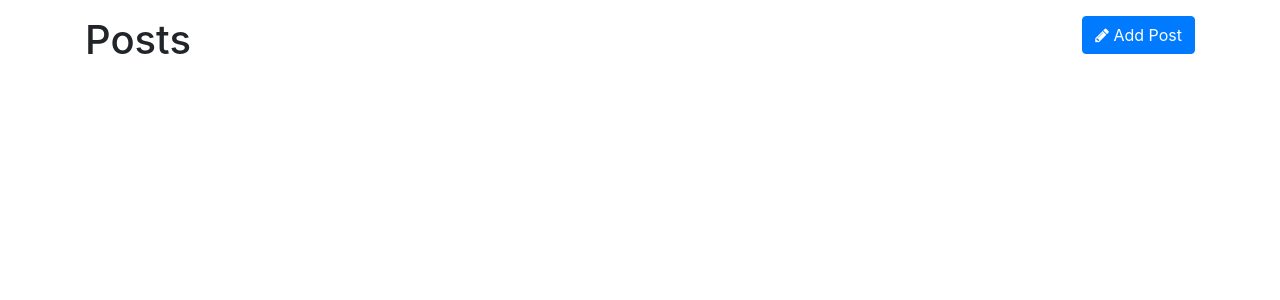
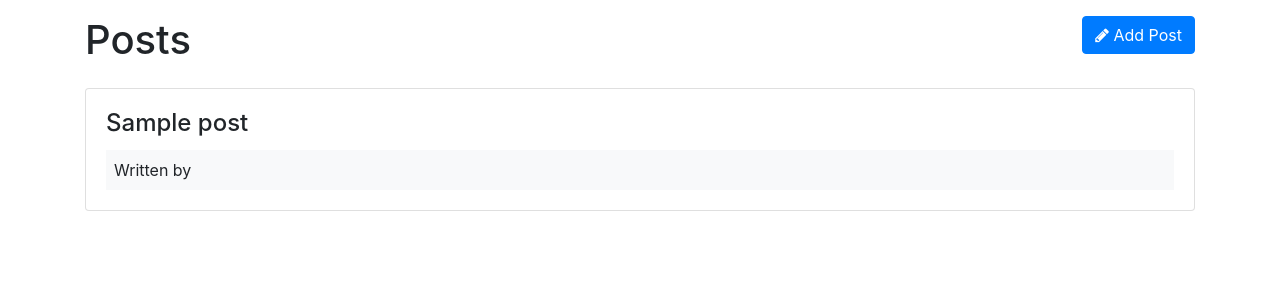
Before and after one commit to lgngnr/PHP-MVC, a PHP site: page /posts in a window 1280 px wide. Shown: the part 56-356 px from the top of the page. Run offline with PHP 8.4, Linux system fonts and the light colour scheme; the visitor is signed in with stand-in values (Sample User, id 1); tables that the repository leaves empty or names only in its code hold one stand-in row (values such as "Sample post").

Commit message:
Loop posts in posts/index

```diff
--- a/app/controllers/Posts.php
+++ b/app/controllers/Posts.php
@@ -7,12 +7,16 @@
                 header("location: " . URLROOT . "/users/login");
             }
 
-            $this->userModel = $this->model('Post');
+            $this->postModel = $this->model('Post');
         }
 
         public function index(){
-            $data = [];
-            $this->view('posts/index');
+            // GET Posts
+            $posts = $this->postModel->getPosts();
+            $data = [
+                'posts'=> $posts
+            ];
+            $this->view('posts/index', $data);
         }
     }
 ?>
--- a/app/models/Post.php
+++ b/app/models/Post.php
@@ -8,7 +8,7 @@
         }
 
         public function getPosts(){
-            $this->db->query("SELECT * FROM post");
+            $this->db->query("SELECT * FROM posts");
             return $this->db->resultSet();
         }
     }
--- a/app/views/posts/index.php
+++ b/app/views/posts/index.php
@@ -1,6 +1,6 @@
 <?php require APPROOT . "/views/include/header.php"; ?>
 
-<div class="row">
+<div class="row mb-3">
     <div class="col-md-6">
         <h1>Posts</h1>
     </div>
@@ -11,5 +11,13 @@
         </a>
     </div>
 </div>
+<?php foreach($data['posts'] as $post) : ?>
+    <div class="card card-body mb-3">
+        <h4 class="card-title"><?php echo $post->title; ?></h4>
+        <div class="bg-light p-2 mb3">
+            Written by
+        </div>
+    </div>
+<?php endforeach;?>
 
 <?php require APPROOT . "/views/include/footer.php"; ?>
```
